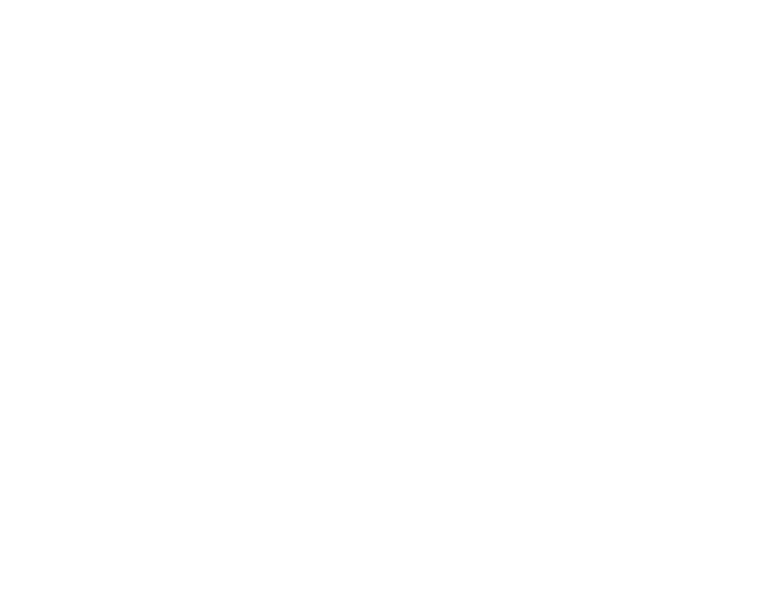
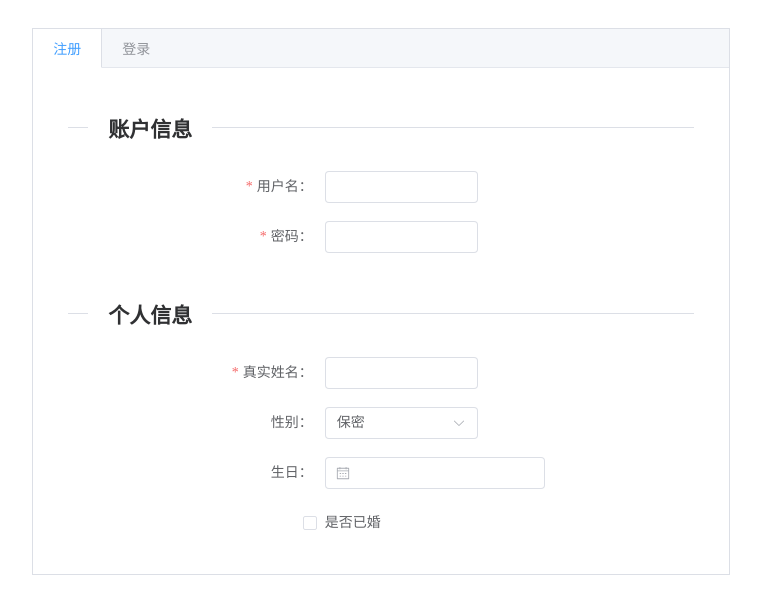
Before and after one commit to funviiiii/marklink, a Vue app in the folder client/: page /account in a window 1280 px wide. Before the commit this address had no page. Shown: the top 614 px of the page, without its empty margins (259-1020 px from the left). Built offline with nearby package versions, Linux system fonts and the light colour scheme.

Commit message:
feat(client/SignUpForm):注册页面的主体结构

```diff
--- /dev/null
+++ b/client/src/components/AccountForm.vue
@@ -0,0 +1,40 @@
+<template>
+  <el-form
+      label-width="100"
+      class="el-col-offset-6"
+  >
+    <el-form-item label="用户名："
+                  required
+    >
+      <el-input
+          v-model="account.username"
+          maxlength="16"
+          clearable
+          class="el-col-10"
+      ></el-input>
+    </el-form-item>
+    <el-form-item label="密码：" required>
+      <el-input v-model="account.password"
+                clearable
+                type="password"
+                maxlength="16"
+                show-password
+                class="el-col-10"
+      ></el-input>
+    </el-form-item>
+  </el-form>
+</template>
+
+<script setup>
+
+import {reactive} from "vue";
+
+const account = reactive({
+  username: "",
+  password: "",
+})
+</script>
+
+<style scoped>
+
+</style>
--- /dev/null
+++ b/client/src/components/InfoForm.vue
@@ -0,0 +1,54 @@
+<template>
+  <el-form
+      label-width="100"
+      class="el-col-offset-6"
+  >
+    <el-form-item label="真实姓名："
+                  required
+    >
+      <el-input
+          v-model="user.name"
+          clearable
+          class="el-col-10"
+      ></el-input>
+    </el-form-item>
+    <el-form-item label="性别：">
+      <el-select
+          v-model="user.gender"
+          class="el-col-10"
+      >
+        <el-option value="保密"></el-option>
+        <el-option value="男"></el-option>
+        <el-option value="女"></el-option>
+      </el-select>
+    </el-form-item>
+    <el-form-item
+        label="生日："
+    >
+      <el-date-picker
+          v-model="user.birthday"
+          value-format="YYYY-M-D"
+      >
+      </el-date-picker>
+    </el-form-item>
+    <el-checkbox
+        label="是否已婚"
+        class="el-col-offset-4"
+    ></el-checkbox>
+  </el-form>
+</template>
+
+<script setup>
+import {reactive} from "vue";
+
+const user = reactive({
+  name: "",
+  gender: "保密",
+  birthday: "",
+  is_married: false
+})
+</script>
+
+<style scoped>
+
+</style>
--- /dev/null
+++ b/client/src/components/SignUpForm.vue
@@ -0,0 +1,22 @@
+<template>
+  <el-container>
+    <el-main>
+      <el-divider content-position="left"><h2>账户信息</h2></el-divider>
+      <br>
+      <account-form></account-form>
+      <br>
+      <el-divider content-position="left"><h2>个人信息</h2></el-divider>
+      <br>
+      <info-form></info-form>
+    </el-main>
+  </el-container>
+</template>
+
+<script setup>
+import AccountForm from './AccountForm.vue'
+import InfoForm from "./InfoForm.vue";
+</script>
+
+<style scoped>
+
+</style>
--- a/client/src/main.js
+++ b/client/src/main.js
@@ -1,6 +1,7 @@
 import {createApp} from 'vue'
 import App from './App.vue'
-import {router} from "./router/router.js";
+import { router } from "./router/router.js";
+import 'element-plus/dist/index.css'
 
 let app = createApp(App);
 
--- a/client/src/router/router.js
+++ b/client/src/router/router.js
@@ -1,11 +1,11 @@
 import {createRouter, createWebHistory} from "vue-router";
 import Index from '/src/views/Index.vue'
-import SignUp from '/src/views/SignUp.vue'
+import Account from '/src/views/Account.vue'
 
 const routes = [
     {path: '/', redirect: '/index'},
     {path: '/index', component: Index},
-    {path: '/signUp', component: SignUp}
+    {path: '/account', component: Account}
 ]
 
 export const router = createRouter({
--- /dev/null
+++ b/client/src/views/Account.vue
@@ -0,0 +1,24 @@
+<template>
+  <el-container>
+    <el-main
+        class="el-col-lg-14 el-col-lg-offset-5 el-col-xl-10 el-col-xl-offset-7"
+    >
+      <el-tabs type="border-card" class="demo-tabs">
+        <el-tab-pane label="注册">
+          <sign-up-form></sign-up-form>
+        </el-tab-pane>
+        <el-tab-pane label="登录">
+
+        </el-tab-pane>
+      </el-tabs>
+    </el-main>
+  </el-container>
+</template>
+
+<script setup>
+import SignUpForm from "../components/SignUpForm.vue";
+</script>
+
+<style scoped>
+
+</style>
--- a/client/src/views/Index.vue
+++ b/client/src/views/Index.vue
@@ -1,91 +1,9 @@
 <template>
-  <div class="common-layout">
-    <el-container>
-        <!-- 这是页面的头 -->
-      <el-header>Header</el-header>
-      <!-- 这是页面的主体 -->
-      <el-main>
-        <!-- 一般的元素都放在这里面 -->
-        <el-form :model="form" label-width="120px">
-    <el-form-item label="Activity name">
-      <el-input v-model="form.name" />
-    </el-form-item>
-    <el-form-item label="Activity zone">
-      <el-select v-model="form.region" placeholder="please select your zone">
-        <el-option label="Zone one" value="shanghai" />
-        <el-option label="Zone two" value="beijing" />
-      </el-select>
-    </el-form-item>
-    <el-form-item label="Activity time">
-      <el-col :span="11">
-        <el-date-picker
-          v-model="form.date1"
-          type="date"
-          placeholder="Pick a date"
-          style="width: 100%"
-        />
-      </el-col>
-      <el-col :span="2" class="text-center">
-        <span class="text-gray-500">-</span>
-      </el-col>
-      <el-col :span="11">
-        <el-time-picker
-          v-model="form.date2"
-          placeholder="Pick a time"
-          style="width: 100%"
-        />
-      </el-col>
-    </el-form-item>
-    <el-form-item label="Instant delivery">
-      <el-switch v-model="form.delivery" />
-    </el-form-item>
-    <el-form-item label="Activity type">
-      <el-checkbox-group v-model="form.type">
-        <el-checkbox label="Online activities" name="type" />
-        <el-checkbox label="Promotion activities" name="type" />
-        <el-checkbox label="Offline activities" name="type" />
-        <el-checkbox label="Simple brand exposure" name="type" />
-      </el-checkbox-group>
-    </el-form-item>
-    <el-form-item label="Resources">
-      <el-radio-group v-model="form.resource">
-        <el-radio label="Sponsor" />
-        <el-radio label="Venue" />
-      </el-radio-group>
-    </el-form-item>
-    <el-form-item label="Activity form">
-      <el-input v-model="form.desc" type="textarea" />
-    </el-form-item>
-    <el-form-item>
-      <el-button type="primary" @click="onSubmit">Create</el-button>
-      <el-button>Cancel</el-button>
-    </el-form-item>
-  </el-form>
-      </el-main>
-    </el-container>
-  </div>
+
 </template>
 
 <script setup>
-import { ElNotification } from 'element-plus'
-import 'element-plus/dist/index.css'
-import { reactive } from 'vue'
 
-// do not use same name with ref
-const form = reactive({
-  name: '',
-  region: '',
-  date1: '',
-  date2: '',
-  delivery: false,
-  type: [],
-  resource: '',
-  desc: '',
-})
-
-const onSubmit = () => {
-  console.log('submit!')
-}
 </script>
 
 <style scoped>
--- a/client/vite.config.js
+++ b/client/vite.config.js
@@ -14,5 +14,6 @@ export default defineConfig({
   }),],
   server: {
     port: 56789,
+    opener: 'chrome'
   }
 })
```
Also changed, not shown: client/src/views/SignUp.vue (deleted, +0 -10 lines).
